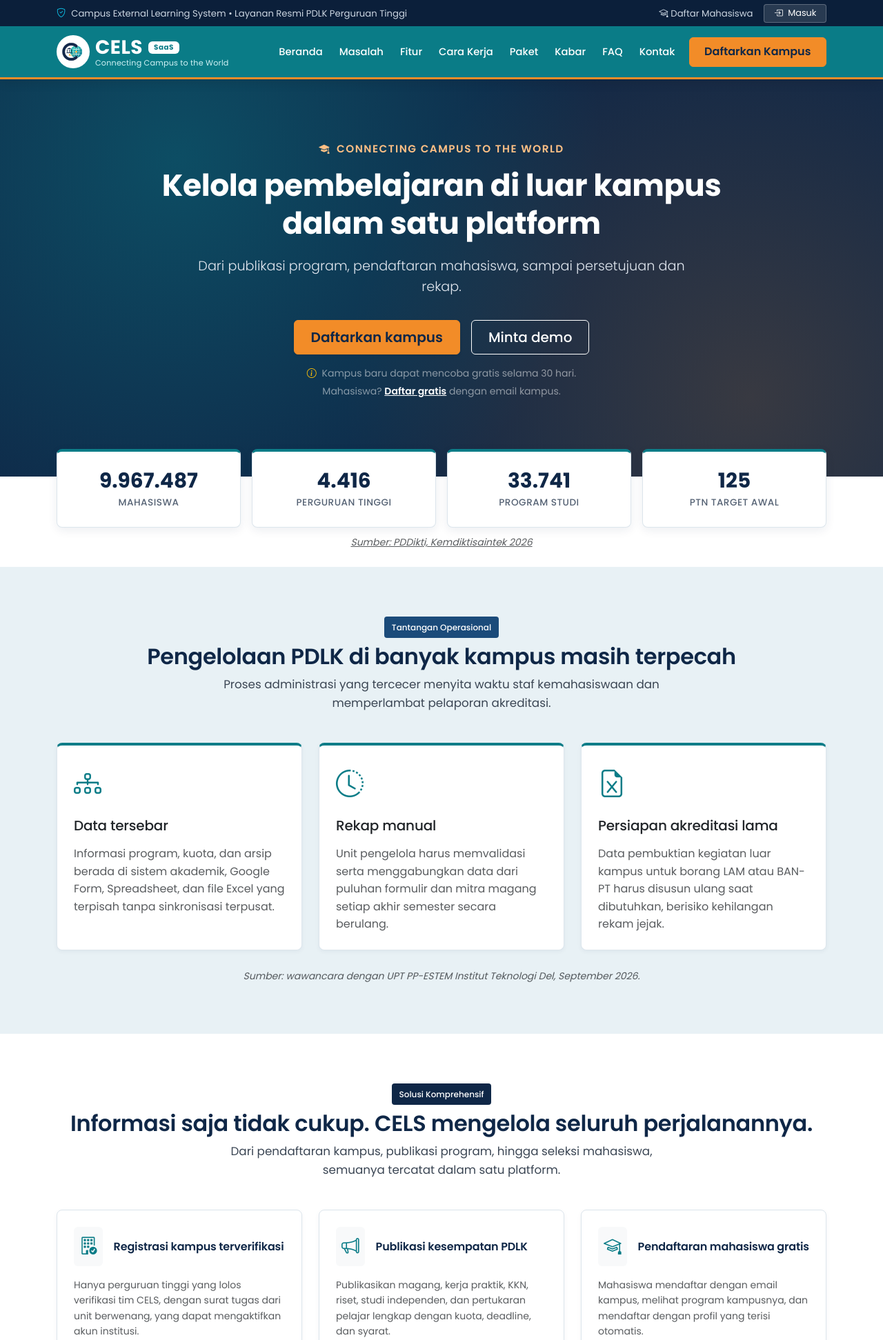
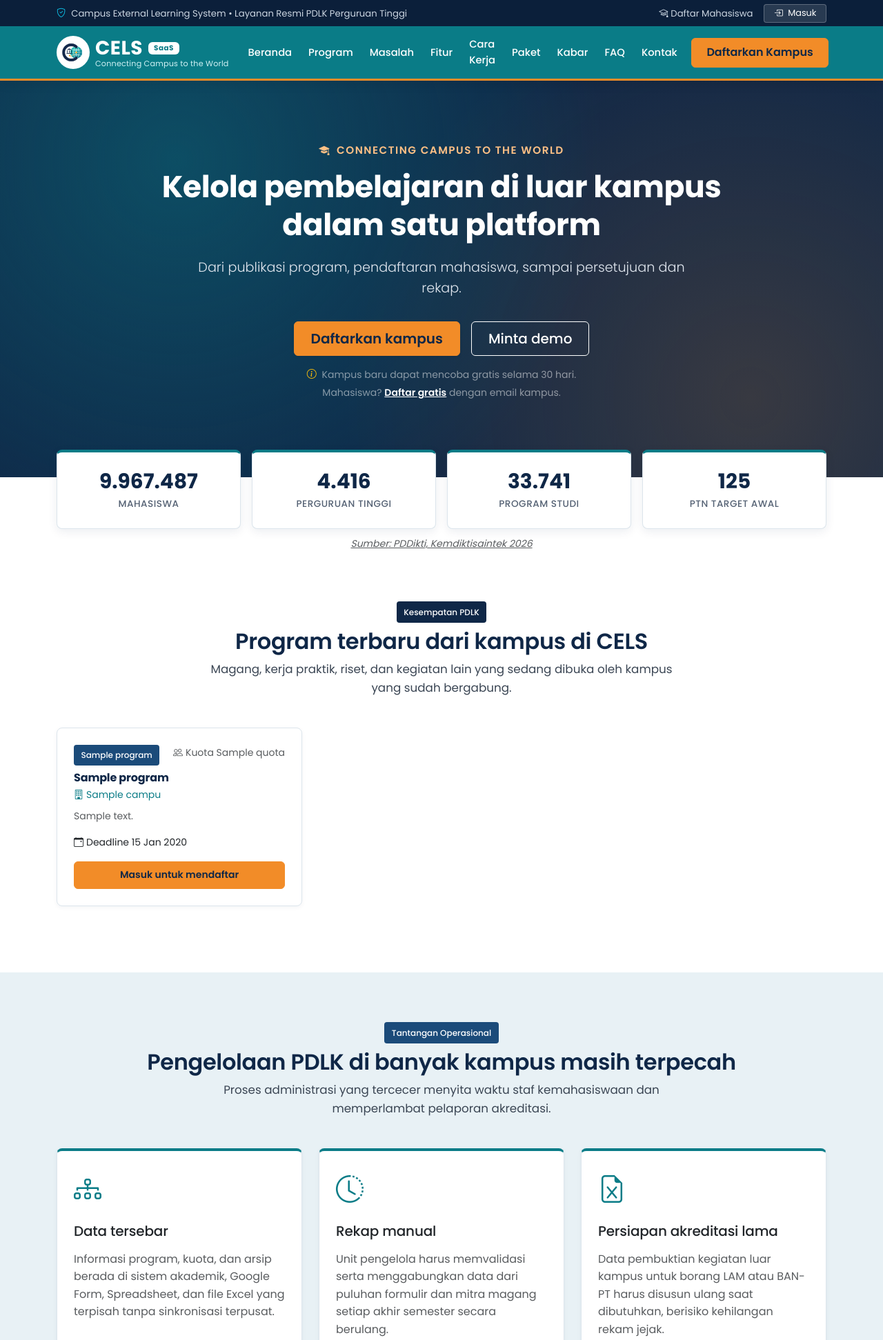
Before and after one commit to aldooo777/CELS, a Laravel app: template resources/views/home.blade.php in a window 1280 px wide. Shown: the top 1943 px of the page at 69% size. Run offline with Laravel 12, Linux system fonts and the light colour scheme; the template is opened without the code that fills it: most values are stand-ins (such as "Sample title", 1, 10 or a date in 2020).

Commit message:
posting muncul di beranda, otp verifikasi ilang

```diff
--- a/app/Http/Controllers/Kampus/DashboardController.php
+++ b/app/Http/Controllers/Kampus/DashboardController.php
@@ -21,6 +21,7 @@ class DashboardController extends Controller
             'newCount'       => (clone $applications)->where('status', Application::STATUS_DIAJUKAN)->count(),
             'approvedCount'  => (clone $applications)->where('status', Application::STATUS_DISETUJUI)->count(),
             'unverifiedCount'=> $campus->students()->whereNull('email_verified_at')->count(),
+            'verifiedCount'  => $campus->students()->whereNotNull('email_verified_at')->count(),
             'latest'         => (clone $applications)->with('program', 'student')->latest()->take(8)->get(),
         ]);
     }
--- a/resources/views/home.blade.php
+++ b/resources/views/home.blade.php
@@ -56,6 +56,53 @@
             </small>
         </div>
     </div>
+
+{{-- PROGRAM TERBARU (dari semua kampus) --}}
+<section id="program">
+    <div class="container">
+        <div class="section-heading">
+            <span class="badge-cels-primary mb-2 d-inline-block">Kesempatan PDLK</span>
+            <h2>Program terbaru dari kampus di CELS</h2>
+            <p>Magang, kerja praktik, riset, dan kegiatan lain yang sedang dibuka oleh kampus yang sudah bergabung.</p>
+        </div>
+
+        @php($viewer = auth()->user())
+        <div class="row g-4">
+            @forelse ($programs as $p)
+                <div class="col-md-6 col-lg-4">
+                    <div class="card card-cels feature-card h-100">
+                        <div class="card-body p-4 d-flex flex-column">
+                            <div class="d-flex justify-content-between align-items-start mb-2">
+                                <span class="badge-cels-secondary">{{ $p->typeLabel() }}</span>
+                                <small class="text-muted"><i class="bi bi-people me-1"></i>Kuota {{ $p->quota }}</small>
+                            </div>
+                            <h5 class="fs-6 fw-bold mb-1">{{ $p->title }}</h5>
+                            <p class="small mb-2" style="color: var(--cels-navbar);">
+                                <i class="bi bi-building me-1"></i>{{ $p->campus->name }}
+                            </p>
+                            <p class="small text-muted flex-grow-1">{{ \Illuminate\Support\Str::limit($p->description, 110) }}</p>
+                            <p class="small mb-3"><i class="bi bi-calendar-event me-1"></i>Deadline {{ $p->deadline->translatedFormat('d M Y') }}</p>
+
+                            @if (! $viewer)
+                                <a href="{{ route('login') }}" class="btn btn-cels-cta btn-sm w-100">Masuk untuk mendaftar</a>
+                            @elseif ($viewer->isMahasiswa() && $viewer->campus_id === $p->campus_id)
+                                <a href="{{ route('mahasiswa.programs.show', $p) }}" class="btn btn-cels-cta btn-sm w-100">Lihat &amp; daftar</a>
+                            @else
+                                <span class="btn btn-outline-secondary btn-sm w-100 disabled">Khusus mahasiswa {{ $p->campus->short_name ?? $p->campus->name }}</span>
+                            @endif
+                        </div>
+                    </div>
+                </div>
+            @empty
+                <div class="col-12">
+                    <div class="text-center text-muted py-4 border rounded bg-white">
+                        <i class="bi bi-inbox fs-2 d-block mb-2"></i>Belum ada program yang sedang dibuka.
+                    </div>
+                </div>
+            @endforelse
+        </div>
+    </div>
+</section>
 
     {{-- 2. MASALAH --}}
     <section class="section-alt mt-4" id="masalah">
--- a/resources/views/kampus/dashboard.blade.php
+++ b/resources/views/kampus/dashboard.blade.php
@@ -17,7 +17,8 @@
         ['Program dibuka', $openCount, 'door-open', route('kampus.programs.index')],
         ['Pendaftar baru', $newCount, 'inbox', null],
         ['Disetujui', $approvedCount, 'check2-circle', null],
-        ['Mahasiswa belum terverifikasi', $unverifiedCount, 'person-exclamation', route('kampus.students.index')],
+        ['Mahasiswa terverifikasi', $verifiedCount, 'person-check', route('kampus.students.index', ['filter' => 'sudah'])],
+        ['Mahasiswa belum terverifikasi', $unverifiedCount, 'person-exclamation', route('kampus.students.index', ['filter' => 'belum'])],
     ] as [$label, $value, $icon, $link])
         <div class="col-6 col-lg">
             <div class="card stat-card h-100"><div class="card-body">
--- a/resources/views/layouts/app.blade.php
+++ b/resources/views/layouts/app.blade.php
@@ -80,7 +80,7 @@
                         @endif
                     @else
                         @php($home = request()->routeIs('home') ? '' : route('home'))
-                        @foreach (['beranda' => 'Beranda', 'masalah' => 'Masalah', 'fitur' => 'Fitur', 'cara-kerja' => 'Cara Kerja', 'paket' => 'Paket', 'kabar' => 'Kabar', 'faq' => 'FAQ', 'kontak' => 'Kontak'] as $anchor => $label)
+                        @foreach (['beranda' => 'Beranda', 'program' => 'Program', 'masalah' => 'Masalah', 'fitur' => 'Fitur', 'cara-kerja' => 'Cara Kerja', 'paket' => 'Paket', 'kabar' => 'Kabar', 'faq' => 'FAQ', 'kontak' => 'Kontak'] as $anchor => $label)
                             <li class="nav-item"><a class="nav-link" href="{{ $home }}#{{ $anchor }}">{{ $label }}</a></li>
                         @endforeach
                         <li class="nav-item ms-lg-2 mt-2 mt-lg-0">
--- a/routes/web.php
+++ b/routes/web.php
@@ -42,12 +42,8 @@ Route::middleware('auth')->group(function () {
     Route::post('/logout', [LoginController::class, 'destroy'])->name('logout');
     Route::get('/dashboard', DashboardController::class)->name('dashboard');
 
-    // Verifikasi email (nama route mengikuti bawaan Laravel)
-    Route::get('/email/verifikasi', [VerificationController::class, 'notice'])->name('verification.notice');
-    Route::get('/email/verifikasi/{id}/{hash}', [VerificationController::class, 'verify'])
-        ->middleware('signed')->name('verification.verify');
-    Route::post('/email/verifikasi/kirim-ulang', [VerificationController::class, 'send'])
-        ->middleware('throttle:6,1')->name('verification.send');
+    // Halaman tunggu: mahasiswa menunggu diverifikasi admin kampus
+    Route::get('/menunggu-verifikasi', [VerificationController::class, 'notice'])->name('verification.notice');
 });
 
 /*
```
Also changed, not shown: app/Http/Controllers/Auth/StudentRegisterController.php (+3 -5 lines), app/Http/Controllers/Auth/VerificationController.php (+7 -18 lines), app/Http/Controllers/HomeController.php (+12 -2 lines), resources/views/auth/verify-email.blade.php (+23 -9 lines).
